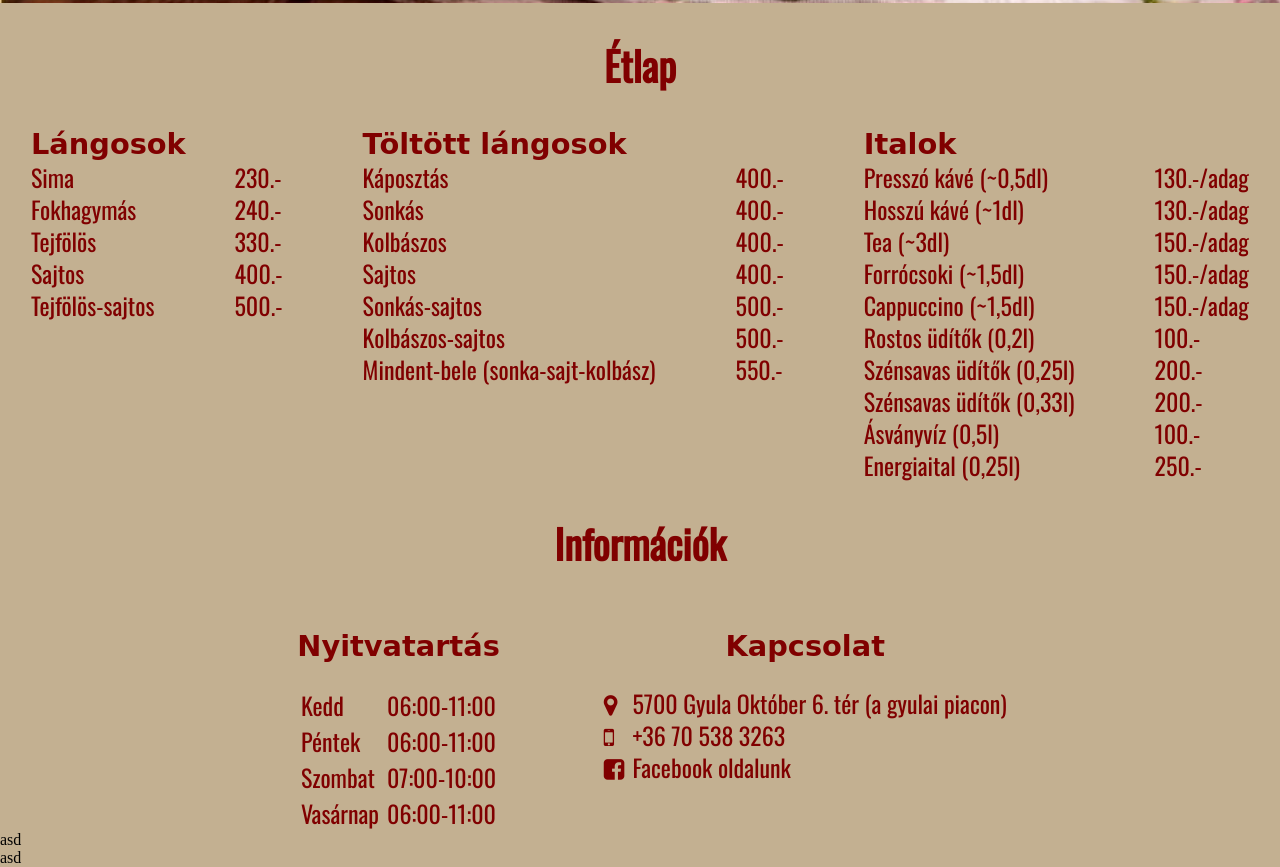
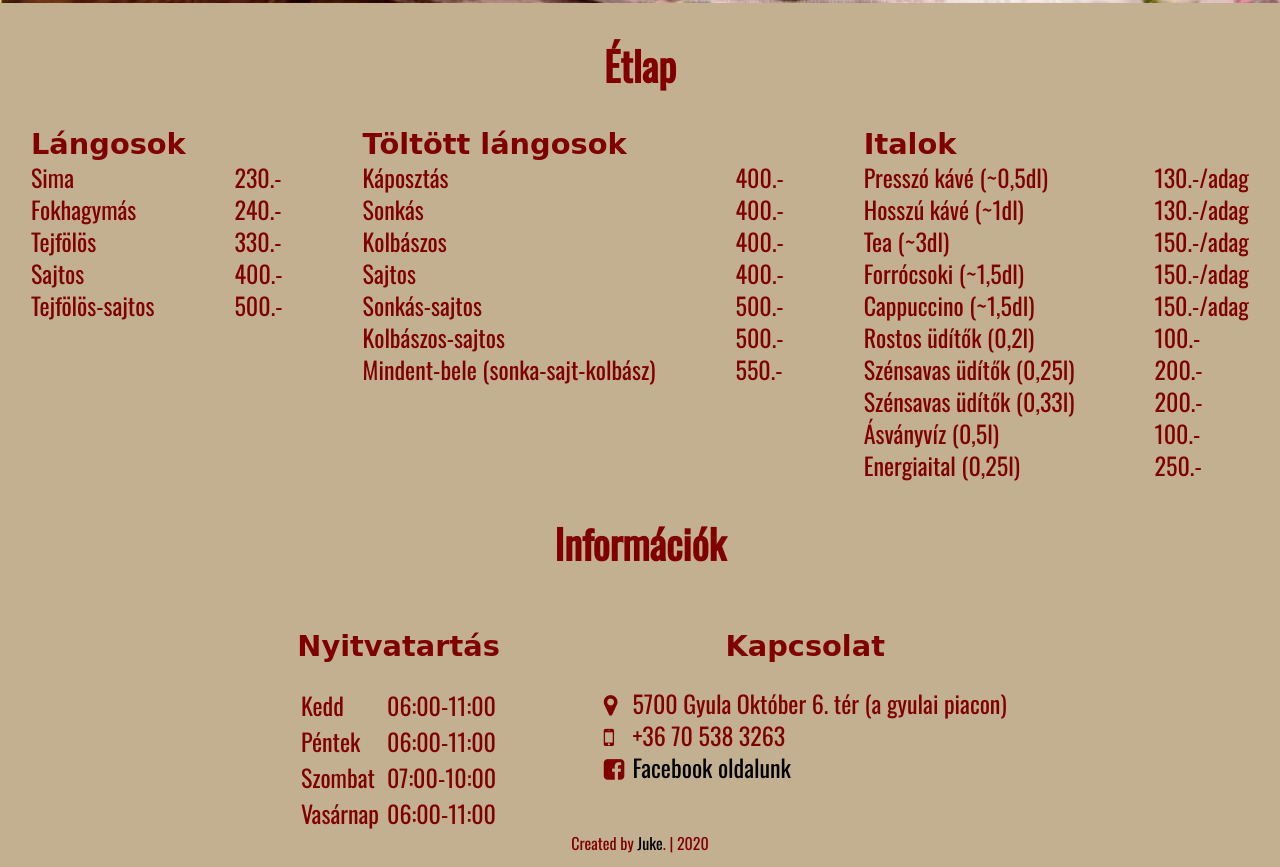
Before and after one commit to HJuke/Scone-page, a plain HTML site: page index.html in a window 1280 px wide. Shown: the part 797-1664 px from the top of the page. Drawn offline with nearby package versions, Linux system fonts and the light colour scheme; a web font is replaced by a local one.

Commit message:
added_footer_and_minor_layout_change

```diff
--- a/index.html
+++ b/index.html
@@ -144,7 +144,7 @@
                                 <ul>
                                     <li>5700 Gyula Október 6. tér (a gyulai piacon)</li>
                                     <li>+36 70 538 3263</li>
-                                    <li><a href="#">Facebook oldalunk</a></li>
+                                    <li><a href="https://www.facebook.com/Ancsin-f%C3%A9le-L%C3%A1ngoss%C3%BCt%C5%91-529249760889322">Facebook oldalunk</a></li>
                                 </ul>
                             </div>
                         </div>
@@ -152,8 +152,7 @@
                 </div>
             </section>
             <section class="footer">
-                <p>asd</p>
-                <p>asd</p>
+                <p>Created by <a href="https://www.ultraxion.eu" target=_blank>Juke</a>. | 2020</p>
             </section>
         </main>
     </body>
--- a/style.css
+++ b/style.css
@@ -103,7 +103,7 @@ body {
 
 .info-2 a {
     text-decoration: none;
-    color: #800000;
+    color: #000000;
 }
 
 ul {
@@ -113,6 +113,17 @@ ul {
 .info-title {
     text-align: center;
     padding: 1.5rem;
+}
+
+.footer {
+    text-align: center;
+    font-family: 'Oswald', sans-serif;
+    color: #800000;
+}
+
+.footer a {
+    text-decoration: none;
+    color: #000000;
 }
 
 /* MOBILE VIEW */
```
